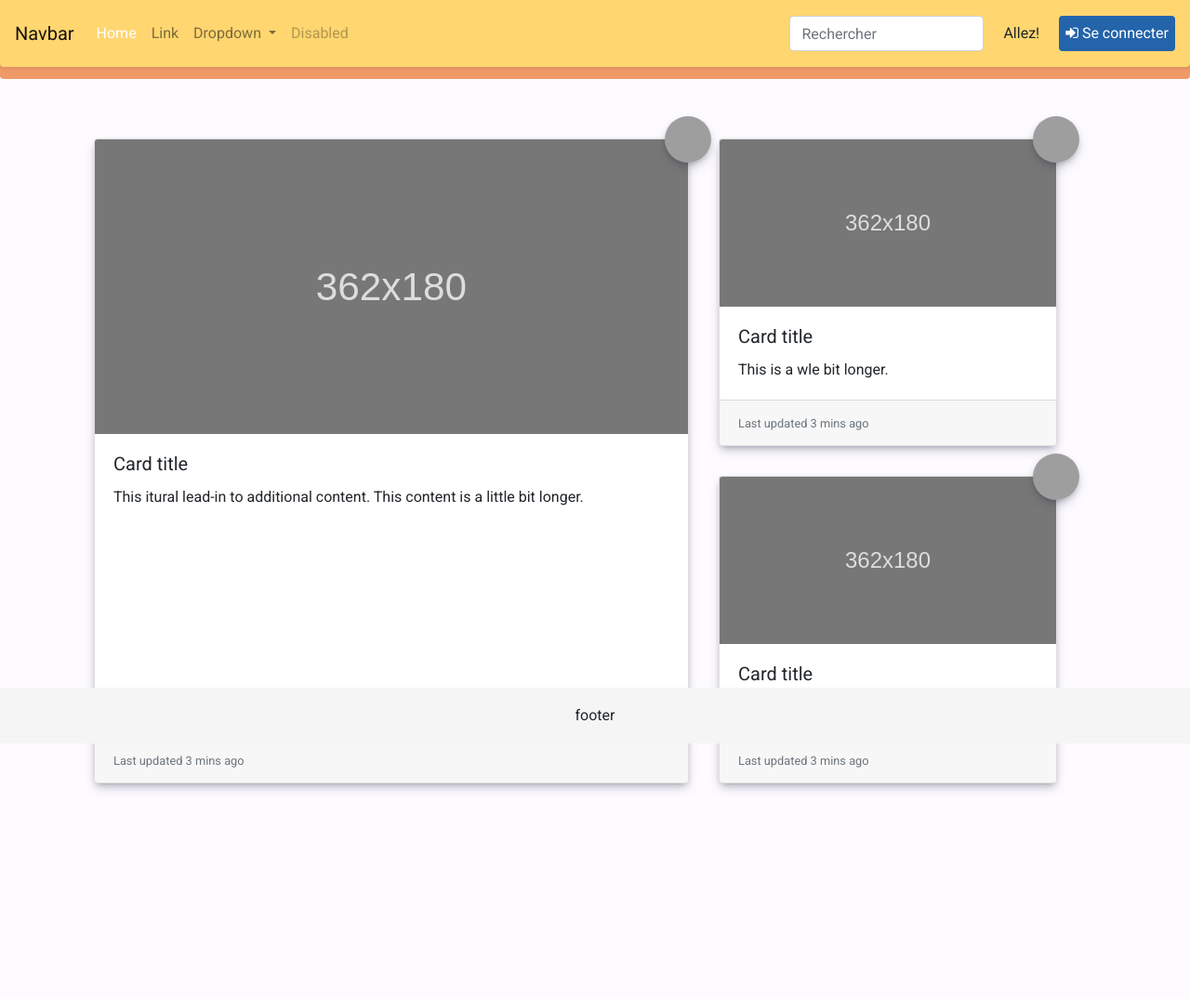
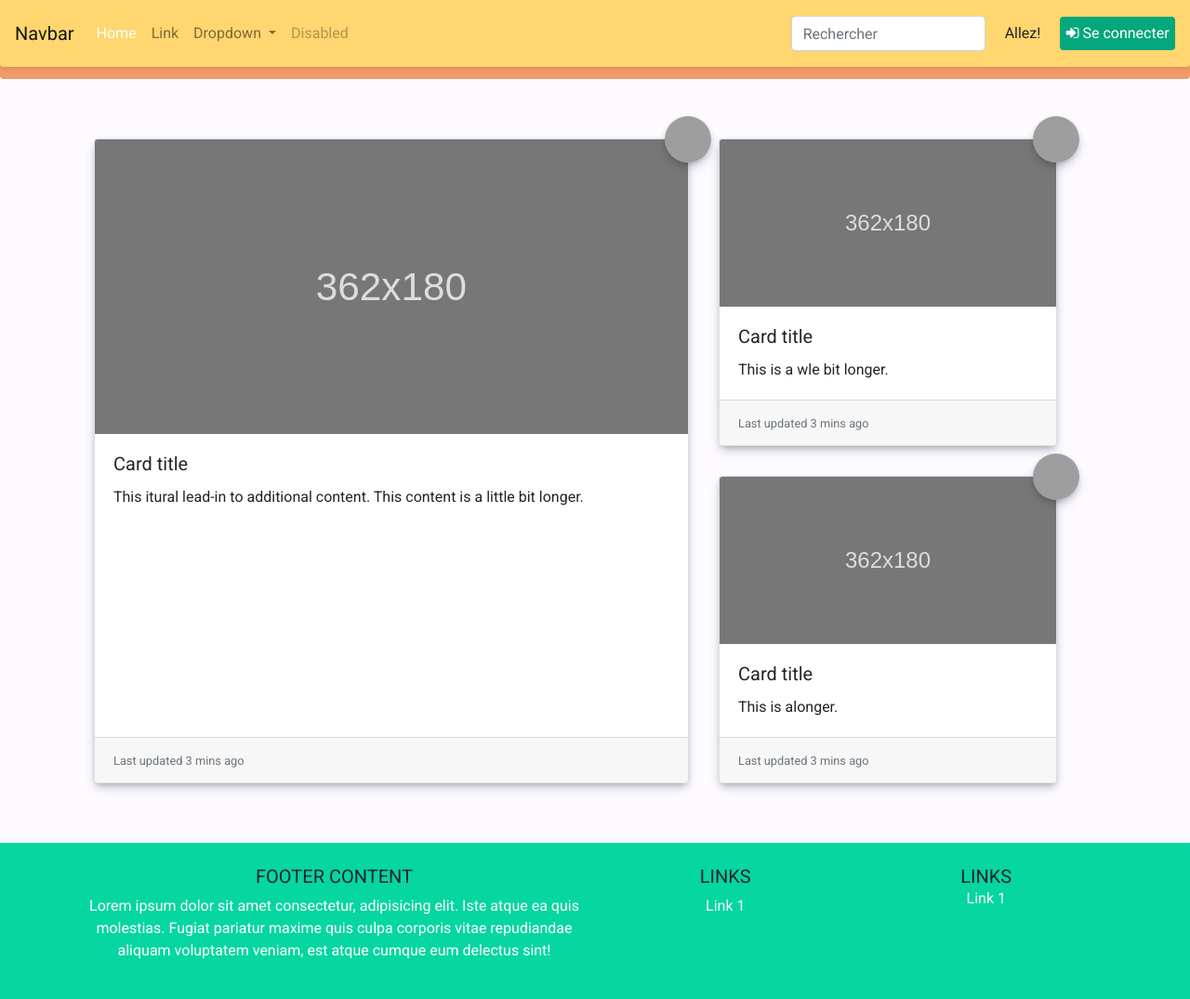
Before and after one commit to rjmo/layout, a plain HTML site: page index.html in a window 1280 px wide. Shown: the whole page at 93% size. Before the commit the page ends 919 px from the top, so only its background shows below. Drawn offline with nearby package versions, Linux system fonts and the light colour scheme; grey boxes are pictures that could not be loaded.

Commit message:
new footer e medidas

```diff
--- a/index.html
+++ b/index.html
@@ -112,12 +112,54 @@
 
 
 
-   <footer class="footer">
-      <div class="container">
-        <p style="text-align: center;">footer</p>
+
+<footer style="background-color: #06d6a0;" class="mt-5 text-center text-lg-start">
+    <!-- Grid container -->
+    <div class="container p-4">
+      <!--Grid row-->
+      <div class="row">
+        <!--Grid column-->
+        <div class="col-lg-6 col-md-12 mb-4 mb-md-0">
+          <h5 class="text-uppercase">Footer Content</h5>
+
+          <p style="color: white;">
+            Lorem ipsum dolor sit amet consectetur, adipisicing elit. Iste atque ea quis
+            molestias. Fugiat pariatur maxime quis culpa corporis vitae repudiandae aliquam
+            voluptatem veniam, est atque cumque eum delectus sint!
+          </p>
+        </div>
+        <!--Grid column-->
+
+        <!--Grid column-->
+        <div class="col-lg-3 col-md-6 mb-4 mb-md-0">
+          <h5 class="text-uppercase">Links</h5>
+
+          <ul class="list-unstyled mb-0">
+            <li>
+              <a href="#!" class="text-light">Link 1</a>
+            </li>
+          </ul>
+        </div>
+        <!--Grid column-->
+
+        <!--Grid column-->
+        <div class="col-lg-3 col-md-6 mb-4 mb-md-0">
+          <h5 class="text-uppercase mb-0">Links</h5>
+
+          <ul class="list-unstyled">
+            <li>
+              <a href="#!" class="text-light">Link 1</a>
+            </li>
+          </ul>
+        </div>
+        <!--Grid column-->
       </div>
-    </footer>
+      <!--Grid row-->
+    </div>
+    <!-- Grid container -->
 
+  </footer>
+  <!-- Footer -->
     <script src="https://code.jquery.com/jquery-3.5.1.slim.min.js"
         integrity="sha384-DfXdz2htPH0lsSSs5nCTpuj/zy4C+OGpamoFVy38MVBnE+IbbVYUew+OrCXaRkfj"
         crossorigin="anonymous"></script>
--- a/style.css
+++ b/style.css
@@ -5,12 +5,11 @@
 html {
     position: relative;
     min-height: 100%;
-  }
+}
 
 body {
     font-family: 'Roboto', sans-serif !important;
     background-color:#FDFBFF ;
-    margin-bottom: 60px; /* Margin bottom by footer height */
 }
 
 div.card-recettes{
@@ -36,23 +35,12 @@ div.card-recettes{
 }
 .button {
     border-radius: 4px;
-    background-color: #2364AA;
+    background-color: #05a77c;
     border: none;
-    color: #FFFFFF;
+    color: #ffffff;
     text-align: center;
-    padding: 7px;
+    padding: 0.4rem;
     cursor: pointer;
-}
-
-.footer {
-    position: fixed;
-    bottom: 0;
-    width: 100%;
-    height: 60px; /* Set the fixed height of the footer here */
-    line-height: 60px; /* Vertically center the text there */
-    background-color: #f5f5f5;
-    display: none;
-
 }
 
 
@@ -64,13 +52,6 @@ div.card-recettes{
     .cardlead {
         width: 40rem;
     }
-    .footer{
-        display: block;
-    }
-
-
-
-
 }
 @media only screen and (min-width: 992px) {
     div.card-recettes {
@@ -80,8 +61,4 @@ div.card-recettes{
     .cardlead {
         width: 40rem;
     }
-    .footer{
-        display: block;
-    }
-
 }
```
